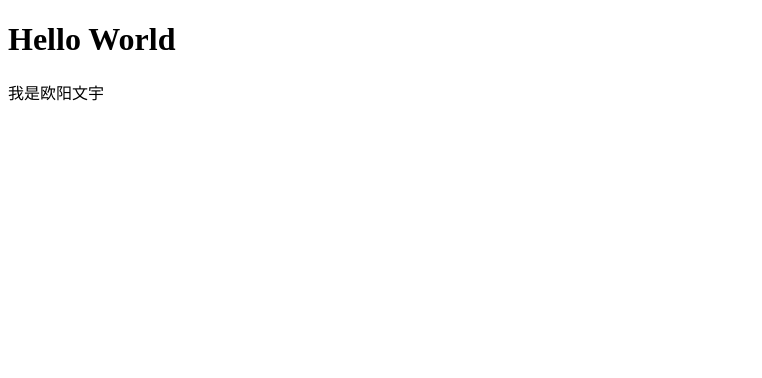
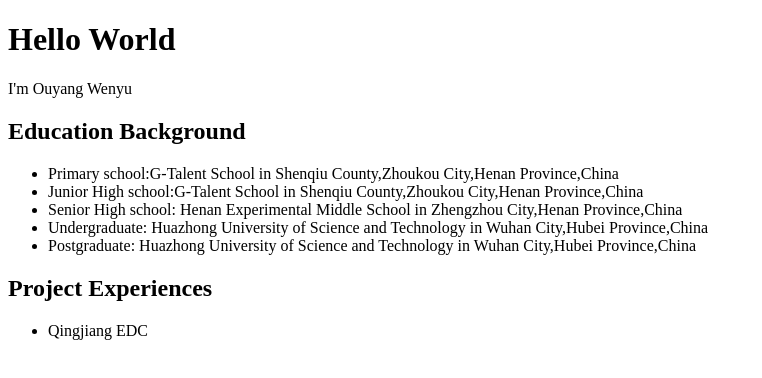
Before and after one commit to OuyangWenyu/OuyangWenyu.github.io, a plain HTML site: page index.html in a window 1280 px wide. Shown: the whole page, without its empty margins (0-762 px from the left). Drawn offline with Linux system fonts and the light colour scheme.

Commit message:
学习HTML
在div标签内添加教育经历

```diff
--- a/index.html
+++ b/index.html
@@ -8,6 +8,22 @@
 </head>
 <body>
 	<h1>Hello World</h1>
-	<p>我是欧阳文宇</p>
+	<p>I'm Ouyang Wenyu</p>
+	<div>
+		<h2>Education Background</h2>
+		<ul>
+			<li>Primary school:G-Talent School in Shenqiu County,Zhoukou City,Henan Province,China</li>
+			<li>Junior High school:G-Talent School in Shenqiu County,Zhoukou City,Henan Province,China</li>
+			<li>Senior High school: Henan Experimental Middle School in Zhengzhou City,Henan Province,China</li>
+			<li>Undergraduate: Huazhong University of Science and Technology in Wuhan City,Hubei Province,China</li>
+			<li>Postgraduate: Huazhong University of Science and Technology in Wuhan City,Hubei Province,China</li>
+		</ul>
+	</div>
+	<div>
+		<h2>Project Experiences</h2>
+		<ul>
+			<li>Qingjiang EDC</li>
+		</ul>
+	</div>
 </body>
 </html>
```
